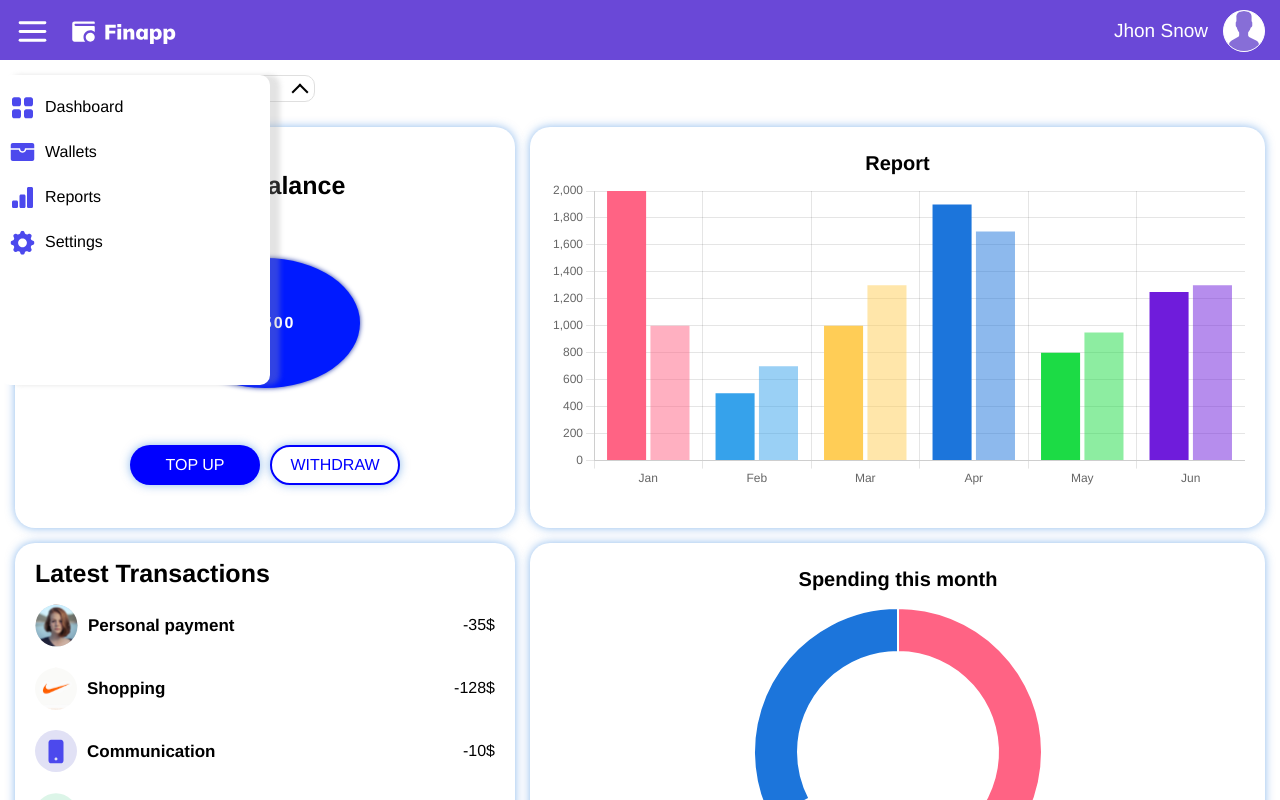
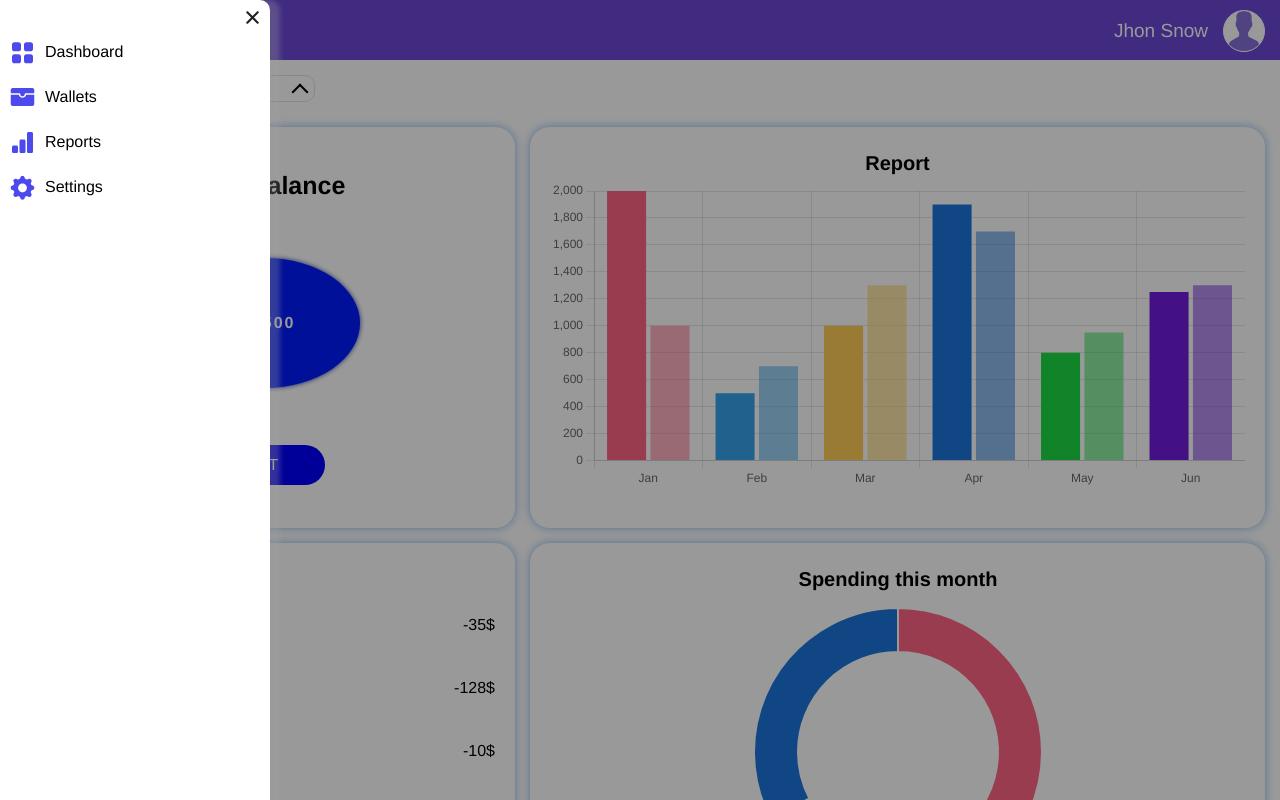
Before and after one commit to PavelAxenov/Fin-app, a Vue app: page / in a window 1280 px wide. Both pictures are taken after a click on the picture 32 px from the left and 31 px from the top of the page. Shown: the top 800 px of the page. Built offline with nearby package versions, Linux system fonts and the light colour scheme.

Commit message:
Добавлено подтверждение удаления кошелька. Добавлено редактирование баланса на странице дашборда

```diff
--- a/src/components/blocks/menu_block/Menu-block.vue
+++ b/src/components/blocks/menu_block/Menu-block.vue
@@ -1,19 +1,30 @@
 <template>
-    <ul class="navigation" :class="{ 'navigation--active': isMenuOpen }">
+    <ul
+        class="navigation"
+        :class="{ 'navigation--active': props.is_menu_open }"
+    >
+        <div class="modal__close-icon" @click="closeMenu"></div>
         <MenuItem
             v-for="item in data.menuArr"
             v-bind:key="item.url"
             :item="item"
+            :is_menu_open="is_menu_open"
+            @close-menu="closeMenu"
         />
     </ul>
+    <div
+        v-if="props.is_menu_open"
+        @click="closeMenu"
+        class="black-layout"
+    ></div>
 </template>
 
 <script setup>
 import MenuItem from "@/components/blocks/menu_block/MenuItem.vue";
-import { computed } from "vue";
-import { useStore } from "vuex";
-
-const store = useStore();
+const props = defineProps({
+    is_menu_open: Boolean,
+});
+const emit = defineEmits(["close-menu"]);
 
 const data = {
     menuArr: [
@@ -41,7 +52,10 @@ const data = {
     ],
 };
 
-const isMenuOpen = computed(() => {
-    return store.getters.isMenuOpen;
-});
+function closeMenu(value) {
+    if (value) {
+        emit("close-menu", value);
+    }
+    emit("close-menu", !props.is_menu_open);
+}
 </script>
--- a/src/components/blocks/menu_block/MenuItem.vue
+++ b/src/components/blocks/menu_block/MenuItem.vue
@@ -1,5 +1,5 @@
 <template>
-    <router-link :to="createRoute">
+    <router-link :to="createRoute" @click="closeMenu">
         <li class="navigation__item">
             <img
                 :src="require(`../../../assets/images/menu/${getImgName}.svg`)"
@@ -16,8 +16,9 @@ import { computed } from "vue";
 
 const props = defineProps({
     item: Object,
+    is_menu_open: Boolean,
 });
-
+const emit = defineEmits(["close-menu"]);
 const getImgName = computed(() => {
     return props.item.img_name;
 });
@@ -25,4 +26,8 @@ const getImgName = computed(() => {
 const createRoute = computed(() => {
     return props.item.url;
 });
+
+function closeMenu() {
+    emit("close-menu", !props.is_menu_open);
+}
 </script>
--- a/src/components/blocks/menu_block/style_menu/menu.scss
+++ b/src/components/blocks/menu_block/style_menu/menu.scss
@@ -1,16 +1,25 @@
 .navigation {
-    position: absolute;
+    position: fixed;
     display: grid;
     grid-template-rows: repeat(5, 35px);
     background-color: rgb(255, 255, 255);
-    padding-top: 10px;
-    border-radius: 10px;
-    height: 300px;
+    padding-top: 30px;
+    border-radius: 0 10px;
+    height: 100%;
     gap: 10px;
-    left: -350px;
-    transition: left .2s linear;
+    left: -100%;
     box-shadow: 10px 0px 5px rgba(163, 163, 163, 0.3);
-    z-index: 1;
+    z-index: 3;
+    margin-top: -60px;
+    transition: left 0.2s linear;
+
+    @media (max-width: 426px) {
+        display: flex;
+        flex-direction: column;
+        border-radius: 0;
+        width: 100%;
+        box-shadow: none;
+    }
 
     &__item {
         display: flex;
--- /dev/null
+++ b/src/components/helpers/modal/ModalDeleteWallet.vue
@@ -0,0 +1,40 @@
+<template>
+    <div class="delete">
+        <p class="delete__title">
+            Are you sure you want to delete your wallet "{{
+                props.editObj.name
+            }}"?
+        </p>
+        <button class="delete__btn" @click="deleteWallet">Delete</button>
+        <button class="delete__btn" @click="cancelDeleteWallet">Cancel</button>
+    </div>
+    <Loader v-if="data.is_loader" />
+</template>
+
+<script setup>
+import Loader from "@/components/helpers/loader/Loader.vue";
+import { reactive } from "vue";
+
+const props = defineProps({
+    editObj: Object,
+});
+
+const data = reactive({
+    is_loader: false,
+});
+
+const emit = defineEmits(["delete-wallet", "cancel-delete"]);
+
+function deleteWallet() {
+    setTimeout(() => {
+        data.is_loader = false;
+        emit("delete-wallet", props.editObj.id);
+    }, 2000);
+
+    data.is_loader = true;
+}
+
+function cancelDeleteWallet() {
+    emit("cancel-delete", false);
+}
+</script>
--- a/src/components/helpers/modal/ModalWindow.vue
+++ b/src/components/helpers/modal/ModalWindow.vue
@@ -8,6 +8,7 @@
 
         <slot name="edit-wallet"></slot>
         <slot name="edit-user"></slot>
+        <slot name="delete-wallet"></slot>
     </dialog>
 
     <div @click="closeModal" class="black-layout"></div>
--- a/src/components/helpers/modal/style_modal/modal-window.scss
+++ b/src/components/helpers/modal/style_modal/modal-window.scss
@@ -1,10 +1,12 @@
 .black-layout {
-    position: absolute;
+    position: fixed;
     width: 100vw;
     top: 0;
-    height: 100vh;
+    bottom: 0;
+    right: 0;
+    left: 0;
+    height: 100%;
     background: rgb(0 0 0 / 40%);
-    left: 0;
     z-index: 2;
 }
 
@@ -108,3 +110,25 @@
         }
     }
 }
+
+.delete {
+    &__title {
+        margin-bottom: 15px;
+    }
+
+    &__btn {
+        background-color: rgba(0, 0, 255, 0.705);
+        border-radius: 10px;
+        border: 2px solid rgb(17, 0, 255);
+        width: 120px;
+        height: 30px;
+        text-transform: uppercase;
+        color: #fff;
+        margin-right: 15px;
+
+        &:hover {
+            cursor: pointer;
+            box-shadow: 0 0 5px grey;
+        }
+    }
+}
--- a/src/components/pages/dashboard/Dashboard-page.vue
+++ b/src/components/pages/dashboard/Dashboard-page.vue
@@ -12,8 +12,7 @@
             <h1>Total Balance</h1>
             <strong>$ {{ data.select_wallet.balance }}</strong>
             <div class="dashboard__balance_btn">
-                <button class="top">top up</button>
-                <button class="withdraw">withdraw</button>
+                <button class="edit" @click="editWallet">Edit</button>
             </div>
         </div>
 
@@ -58,9 +57,25 @@
             :is_grid_item="data.is_grid_item"
         />
     </section>
+
+    <ModalWindow
+        v-if="data.is_modal_open"
+        :is_modal_open="data.is_modal_open"
+        @close-modal="closeModal"
+    >
+        <template v-slot:edit-wallet>
+            <ModalEditWallet
+                :editObj="data.select_wallet"
+                @close-modal="closeModal"
+                @update-wallets-arr="updateWalletsArr"
+            />
+        </template>
+    </ModalWindow>
 </template>
 
 <script setup>
+import ModalEditWallet from "@/components/helpers/modal/ModalEditWallet.vue";
+import ModalWindow from "@/components/helpers/modal/ModalWindow.vue";
 import ChartBlock from "@/components/blocks/chart_block/Chart-block.vue";
 import SingleSelect from "@/components/helpers/single_select/SingleSelect.vue";
 import { computed, ref, reactive, onBeforeMount } from "vue";
@@ -108,6 +123,7 @@ const data = reactive({
     reports: null,
     spending: null,
     select_wallet: null,
+    is_modal_open: false,
 });
 
 const getWalletsArr = computed(() => {
@@ -126,6 +142,14 @@ const optionsWallet = computed(() => {
     };
 });
 
+function editWallet() {
+    data.is_modal_open = true;
+}
+
+function closeModal(value) {
+    data.is_modal_open = value;
+}
+
 function changeWalletFunction(item) {
     changeWallet.value.selectedValue = item.value;
     changeWallet.value.selectedText = item.name;
@@ -137,4 +161,9 @@ function changeWalletFunction(item) {
     data.reports = data.select_wallet.report_data;
     data.spending = data.select_wallet.spending_data;
 }
+
+function updateWalletsArr(updateObj) {
+    store.commit("setWalletsArr", updateObj);
+    data.is_modal_open = false;
+}
 </script>
--- a/src/components/pages/dashboard/style_dashboard/dashboard.scss
+++ b/src/components/pages/dashboard/style_dashboard/dashboard.scss
@@ -55,19 +55,28 @@
                 text-align: center;
                 text-transform: uppercase;
                 border: none;
-                box-shadow: 0px 0px 10px rgba(28, 117, 219, 0.5);
             }
 
-            .top {
+            .edit {
                 background-color: blue;
                 color: #fff;
                 margin-right: 10px;
+
+                &:hover {
+                    cursor: pointer;
+                    box-shadow: 0px 0px 10px rgba(28, 117, 219, 0.5);
+                }
             }
 
             .withdraw {
                 background-color: #fff;
                 color: blue;
                 border: 2px solid blue;
+
+                &:hover {
+                    cursor: pointer;
+                    box-shadow: 0px 0px 10px rgba(28, 117, 219, 0.5);
+                }
             }
         }
     }
@@ -106,19 +115,19 @@
                 align-items: center;
             }
         }
-
     }
 }
 
 .select-wallet {
-    margin: 15px 15px 10px;
+    margin: 0 15px 10px;
+    padding-top: 15px;
 }
 
 #spending {
-    max-height: 371px!important;
-    max-width: 400px!important;
+    max-height: 371px !important;
+    max-width: 400px !important;
 }
 
 #report {
-    max-height: 371px!important;
+    max-height: 371px !important;
 }
--- a/src/components/pages/main/Main-page.vue
+++ b/src/components/pages/main/Main-page.vue
@@ -1,7 +1,7 @@
 <template>
     <main>
         <section class="container">
-            <Menu />
+            <Menu :is_menu_open="isMenuOpen" @close-menu="closeMenu" />
             <router-view />
         </section>
     </main>
@@ -9,4 +9,15 @@
 
 <script setup>
 import Menu from "@/components/blocks/menu_block/Menu-block.vue";
+import { computed } from "vue";
+import { useStore } from "vuex";
+const store = useStore();
+
+const isMenuOpen = computed(() => {
+    return store.getters.isMenuOpen;
+});
+
+function closeMenu(value) {
+    store.commit("setMenuOpen", value);
+}
 </script>
--- a/src/components/pages/wallets/WalletItem.vue
+++ b/src/components/pages/wallets/WalletItem.vue
@@ -43,6 +43,6 @@ function editWallet(item) {
 }
 
 function deleteWallet(item) {
-    emit("delete-wallet", item.id);
+    emit("delete-wallet", item);
 }
 </script>
--- a/src/components/pages/wallets/Wallets-page.vue
+++ b/src/components/pages/wallets/Wallets-page.vue
@@ -42,9 +42,19 @@
     >
         <template v-slot:edit-wallet>
             <ModalEditWallet
+                v-if="data.edit_wallet"
                 :editObj="data.editObj"
                 @close-modal="closeModal"
                 @update-wallets-arr="updateWalletsArr"
+            />
+        </template>
+        <template v-slot:delete-wallet>
+            <ModalDeleteWallet
+                v-if="data.delete_wallet"
+                :editObj="data.editObj"
+                @close-modal="closeModal"
+                @delete-wallet="deleteWalletConfirm"
+                @cancel-delete="closeModal"
             />
         </template>
     </ModalWindow>
@@ -52,6 +62,7 @@
 
 <script setup>
 import ModalEditWallet from "@/components/helpers/modal/ModalEditWallet.vue";
+import ModalDeleteWallet from "@/components/helpers/modal/ModalDeleteWallet.vue";
 import ModalWindow from "@/components/helpers/modal/ModalWindow.vue";
 import WalletItem from "@/components/pages/wallets/WalletItem.vue";
 
@@ -64,6 +75,9 @@ const data = reactive({
     is_modal_open: false,
     search_value: "",
     editObj: null,
+    edit_wallet: false,
+    delete_wallet: false,
+    is_loader: false,
 });
 
 const getWalletsArr = computed(() => {
@@ -93,12 +107,20 @@ function closeModal(value) {
 }
 
 function editWallet(item, value) {
+    data.edit_wallet = true;
     data.editObj = item;
     data.is_modal_open = value;
 }
 
-function deleteWallet(id) {
+function deleteWallet(item) {
+    data.delete_wallet = true;
+    data.editObj = item;
+    data.is_modal_open = true;
+}
+
+function deleteWalletConfirm(id) {
     store.commit("setDeleteWallet", id);
+    closeModal(false);
 }
 
 function updateWalletsArr(updateObj) {
```
